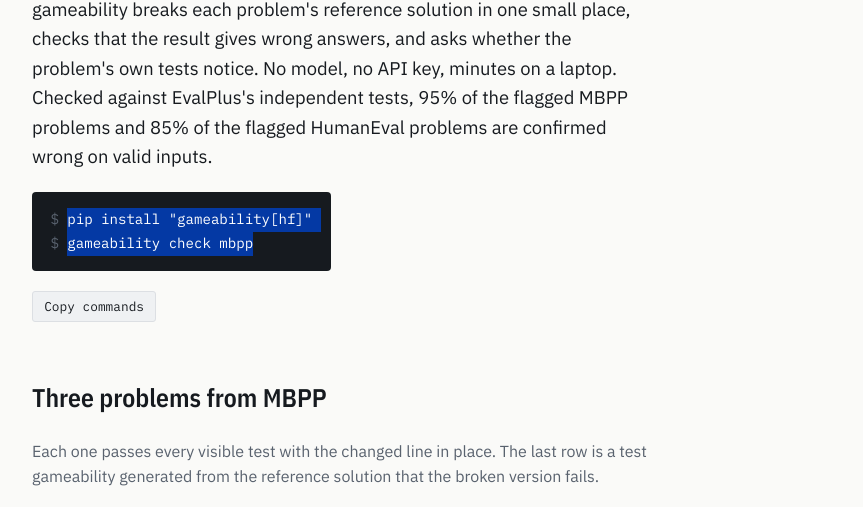
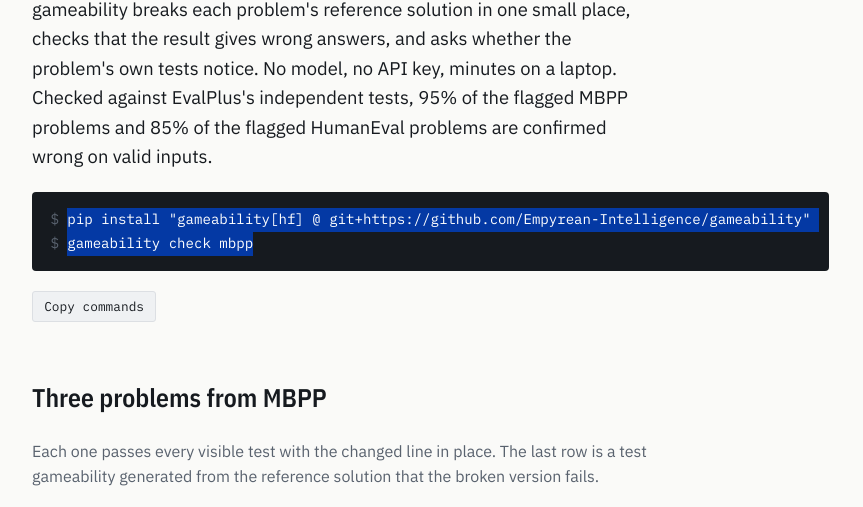
Before and after one commit to Empyrean-Intelligence/gameability, a plain HTML site: page docs/index.html in a window 1280 px wide. Both pictures are taken after a click on the button "Copy commands". Shown: the part 245-752 px from the top of the page, without its empty margins (208-1071 px from the left). Drawn offline with nearby package versions, Linux system fonts and the light colour scheme.

Commit message:
Install from GitHub until the PyPI release

```diff
--- a/docs/index.html
+++ b/docs/index.html
@@ -94,7 +94,7 @@
   <h1><em>17.9%</em> of MBPP problems accept a broken solution.</h1>
   <p class="lede">gameability breaks each problem's reference solution in one small place, checks that the result gives wrong answers, and asks whether the problem's own tests notice. No model, no API key, minutes on a laptop. Checked against EvalPlus's independent tests, 95% of the flagged MBPP problems and 85% of the flagged HumanEval problems are confirmed wrong on valid inputs.</p>
   <div class="cmd">
-    <pre class="term" id="install"><span class="p">$ </span>pip install "gameability[hf]"
+    <pre class="term" id="install"><span class="p">$ </span>pip install &quot;gameability[hf] @ git+https://github.com/Empyrean-Intelligence/gameability&quot;
 <span class="p">$ </span>gameability check mbpp</pre>
   </div>
   <div><button class="copy" type="button" id="copy-btn" data-target="install">Copy commands</button></div>
@@ -195,7 +195,7 @@
   var btn = document.getElementById("copy-btn");
   if (!btn) return;
   btn.addEventListener("click", function () {
-    var text = 'pip install "gameability[hf]"\ngameability check mbpp';
+    var text = 'pip install "gameability[hf] @ git+https://github.com/Empyrean-Intelligence/gameability"\ngameability check mbpp';
     function done(msg) { btn.textContent = msg; setTimeout(function () { btn.textContent = "Copy commands"; }, 1800); }
     try {
       navigator.clipboard.writeText(text).then(function () { done("Copied"); }, function () { selectIt(); });
```
Also changed, not shown: 1 other file.
